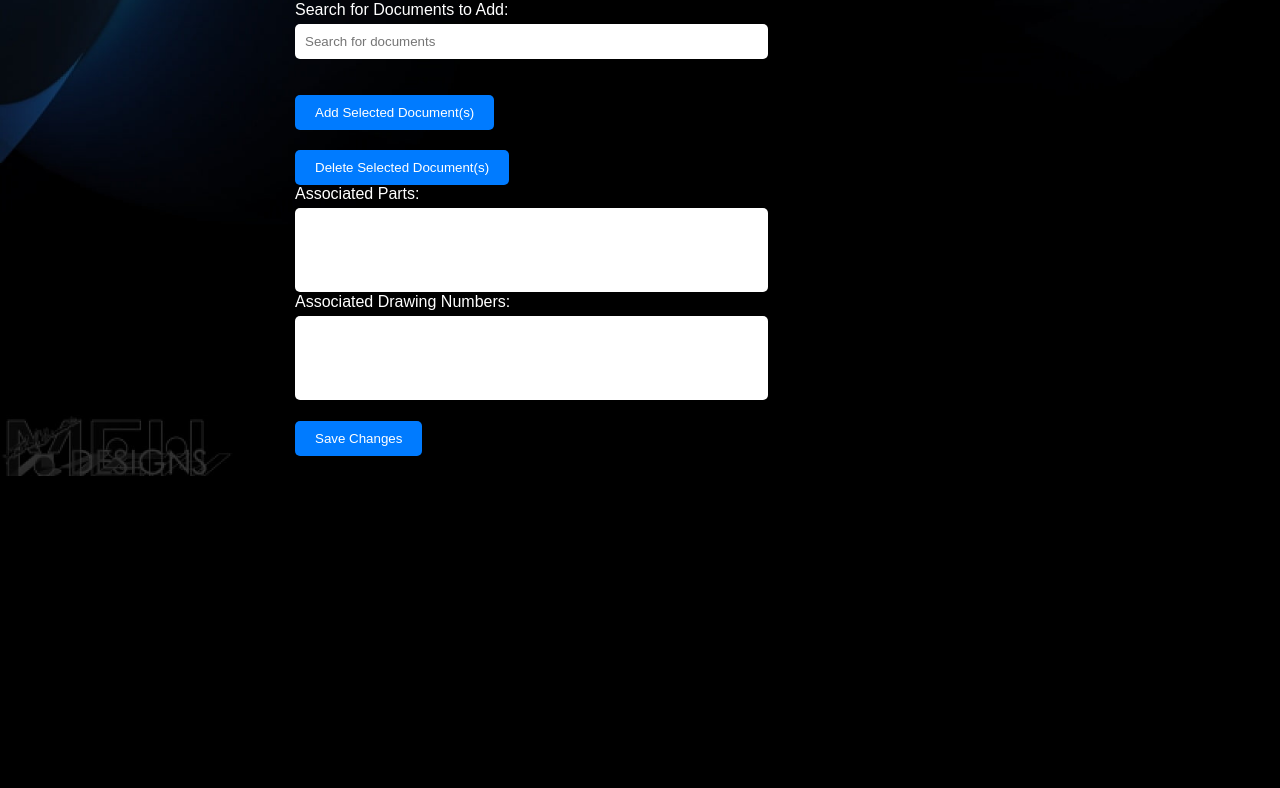
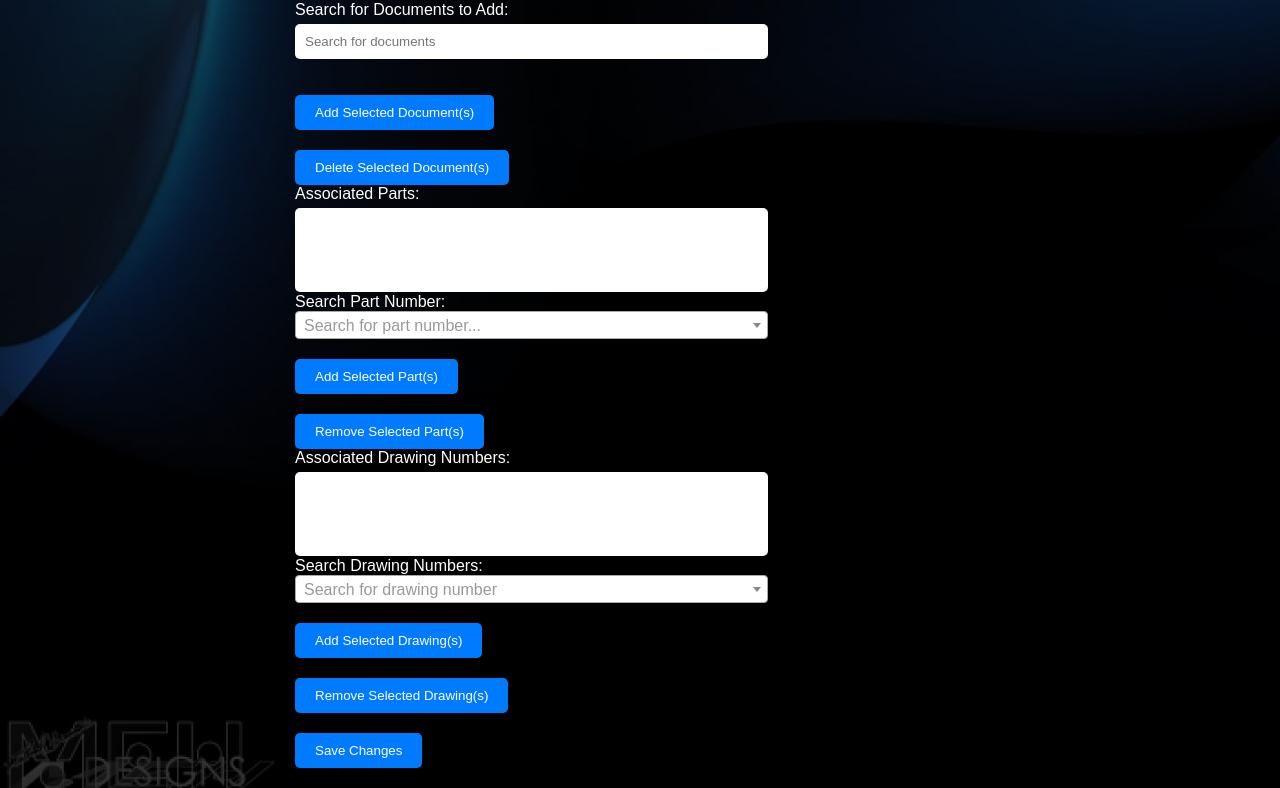
Before and after one commit to Rlemons12/MDEV_EMTAC, a Flask app: template templates/troubleshooting_guide.html in a window 1280 px wide, after a click on "Edit Troubleshooting Guide Entry". Shown: the part 1181-1969 px from the top of the page. Before the commit the page ends 1657 px from the top, so only its background shows below. Run offline with Flask 3, Linux system fonts and the light colour scheme; the template is opened without the code that fills it, so the values that code supplies are empty; the visitor is signed in with stand-in values (Sample User, id 1); parts of the project's set-up code (start-up, migrations or seed data) failed here and were passed over; some libraries are stand-ins or nearby versions.

Commit message:
Updated troubleshooting_guide.html Part and Drawing add/remove function

```diff
--- a/static/js/get_problem_solution_edit_data.js
+++ b/static/js/get_problem_solution_edit_data.js
@@ -184,3 +184,120 @@ $('#deleteDocumentButton').on('click', function () {
         alert('Please select at least one document to delete.');
     }
 });
+
+$(document).ready(function() {
+    // Initialize Select2 for part search
+    $('#tsg_partSearchDropdown').select2({
+        placeholder: 'Search for part number...',
+        minimumInputLength: 2,
+        ajax: {
+            url: '/search_parts',  // Endpoint for searching parts
+            dataType: 'json',
+            delay: 250,
+            data: function(params) {
+                return { q: params.term };  // Search term entered by the user
+            },
+            processResults: function(data) {
+                return {
+                    results: data.map(function(part) {
+                        return {
+                            id: part.id,
+                            text: part.name  // Include part number if desired
+                        };
+                    })
+                };
+            },
+            cache: true
+        }
+    });
+
+    // Add selected parts from search dropdown to the edit_partDropdown
+    $('#addPartButton').on('click', function() {
+        var selectedParts = $('#tsg_partSearchDropdown').select2('data');
+
+        selectedParts.forEach(function(part) {
+            if ($('#edit_partDropdown option[value="' + part.id + '"]').length === 0) {
+                var newOption = $('<option>', {
+                    value: part.id,
+                    text: part.text,
+                    selected: true
+                });
+                $('#edit_partDropdown').append(newOption);
+            }
+        });
+
+        // Clear the search dropdown after adding the part
+        $('#tsg_partSearchDropdown').val(null).trigger('change');
+    });
+
+    // Remove selected parts from the edit_partDropdown
+    $('#removePartButton').on('click', function() {
+        $('#edit_partDropdown option:selected').each(function() {
+            $(this).remove();
+        });
+    });
+
+    // Ensure all parts are selected before form submission
+    $('#editProblemSolutionForm').on('submit', function() {
+        $('#edit_partDropdown option').prop('selected', true);
+    });
+});
+
+
+// Initialize Select2 for drawing search
+$('#tsg_drawingSearchDropdown').select2({
+    ajax: {
+        url: '/search_drawings',  // Endpoint for searching drawings
+        dataType: 'json',
+        delay: 250,
+        data: function(params) {
+            return { q: params.term };  // Search term entered by the user
+        },
+        processResults: function(data) {
+            return {
+                results: data.map(function(drawing) {
+                    return {
+                        id: drawing.id,
+                        text: drawing.name  // Display drawing number and name
+                    };
+                })
+            };
+        },
+        cache: true
+    },
+    minimumInputLength: 2,
+    placeholder: 'Search for a drawing...'
+});
+
+// Add selected drawing from the search dropdown to the edit_drawingdropdown
+$('#addDrawingButton').on('click', function() {
+    var selectedDrawings = $('#tsg_drawingSearchDropdown').select2('data');  // Get selected drawing data
+
+    // Loop through selected drawings and add them to the edit_drawingdropdown
+    selectedDrawings.forEach(function(drawing) {
+        if ($('#edit_drawingdropdown option[value="' + drawing.id + '"]').length === 0) {
+            $('#edit_drawingdropdown').append(
+                $('<option>', {
+                    value: drawing.id,
+                    text: drawing.text,  // Display drawing number and name
+                    selected: true  // Mark as selected when added
+                })
+            );
+        }
+    });
+
+    // Clear the search dropdown after adding the drawing
+    $('#tsg_drawingSearchDropdown').val(null).trigger('change');
+});
+
+// Remove selected drawings from the edit_drawingdropdown
+$('#removeDrawingButton').on('click', function() {
+    $('#edit_drawingdropdown option:selected').each(function() {
+        $(this).remove();  // Remove the selected option
+    });
+});
+
+// Ensure all drawings in the edit_drawingdropdown are selected before form submission
+$('#editProblemSolutionForm').on('submit', function() {
+    $('#edit_drawingdropdown option').prop('selected', true);  // Select all options before submission
+});
--- a/templates/troubleshooting_guide.html
+++ b/templates/troubleshooting_guide.html
@@ -145,17 +145,40 @@
                 <!-- Button to delete selected documents -->
                 <button type="button" id="deleteDocumentButton">Delete Selected Document(s)</button><br>
 
-                <!-- Associated Parts -->
+                 <!-- Associated Parts -->
                 <label for="edit_part">Associated Parts:</label><br>
-                <select name="edit_part[]" id="edit_partDropdown" multiple>
-                    <!-- Dynamically populate the options with associated parts -->
+                <select name="edit_part[]" id="edit_partDropdown" multiple style="width: 100%;">
+                    <!-- Options for both existing and newly added parts will be populated here -->
                 </select><br>
+
+                <!-- Part Number Search Dropdown -->
+                <label for="partnumberSearch" style="color:white;">Search Part Number:</label><br>
+                <select id="tsg_partSearchDropdown" style="width: 100%;"></select><br>
+
+                <!-- Button to Add Selected Part(s) -->
+                <button type="button" id="addPartButton">Add Selected Part(s)</button><br>
+
+                <!-- Button to Remove Selected Part(s) -->
+                <button type="button" id="removePartButton">Remove Selected Part(s)</button><br>
+
+
 
                 <!-- Associated Drawing Numbers -->
                 <label for="edit_drawing">Associated Drawing Numbers:</label><br>
-                <select name="edit_drawing[]" id="edit_drawingdropdown" multiple>
-                    <!-- Dynamically populate the options with associated drawings -->
+                <select name="edit_drawing[]" id="edit_drawingdropdown" multiple style="width: 100%;">
+                    <!-- Options for associated drawings will be dynamically added here -->
                 </select><br>
+
+                <!-- Search for Drawing Numbers -->
+                <label for="drawingSearch" style="color:white;">Search Drawing Numbers:</label><br>
+                <select id="tsg_drawingSearchDropdown" style="width: 100%;"></select><br>
+
+                <!-- Button to Add Selected Drawing(s) -->
+                <button type="button" id="addDrawingButton">Add Selected Drawing(s)</button><br>
+
+                <!-- Button to Remove Selected Drawing(s) -->
+                <button type="button" id="removeDrawingButton">Remove Selected Drawing(s)</button><br>
+
 
                 <!-- Save Changes Button -->
                 <button type="submit">Save Changes</button>
@@ -307,6 +330,13 @@
         </div>
     </div>
 
+<!-- Include jQuery (Select2 depends on it) -->
+<script src="https://ajax.googleapis.com/ajax/libs/jquery/3.5.1/jquery.min.js"></script>
+
+<!-- Include Select2 CSS and JS -->
+<link href="https://cdn.jsdelivr.net/npm/select2@4.1.0-rc.0/dist/css/select2.min.css" rel="stylesheet" />
+<script src="https://cdn.jsdelivr.net/npm/select2@4.1.0-rc.0/dist/js/select2.min.js"></script>
+
 <!-- Include jQuery using a CDN -->
 <script src="https://ajax.googleapis.com/ajax/libs/jquery/3.6.0/jquery.min.js"></script>
 <link href="https://cdnjs.cloudflare.com/ajax/libs/select2/4.0.13/css/select2.min.css" rel="stylesheet" />
@@ -398,6 +428,27 @@ function showForm(formId) {
         $('#edit_documentDropdown option').prop('selected', true);
     });
 </script>
+<script>
+    // Automatically select all parts in the dropdown before submitting the form
+    $('#editProblemSolutionForm').on('submit', function() {
+        $('#selectedPartsDropdown option').prop('selected', true);
+    });
+</script>
+<script>
+    $(document).ready(function() {
+        // Remove selected parts from the dropdown
+        $('#removePartButton').on('click', function() {
+            $('#edit_partDropdown option:selected').each(function() {
+                $(this).remove();  // Remove the selected option
+            });
+        });
+
+        // Automatically select all parts in the dropdown before submitting the form
+        $('#editProblemSolutionForm').on('submit', function() {
+            $('#edit_partDropdown option').prop('selected', true);  // Ensure all parts are selected when submitting
+        });
+    });
+</script>
 
 
 </body>
```
Also changed, not shown: blueprints/troubleshoting_guide_edit_update_bp.py (+50 -7 lines), 1 other file.
